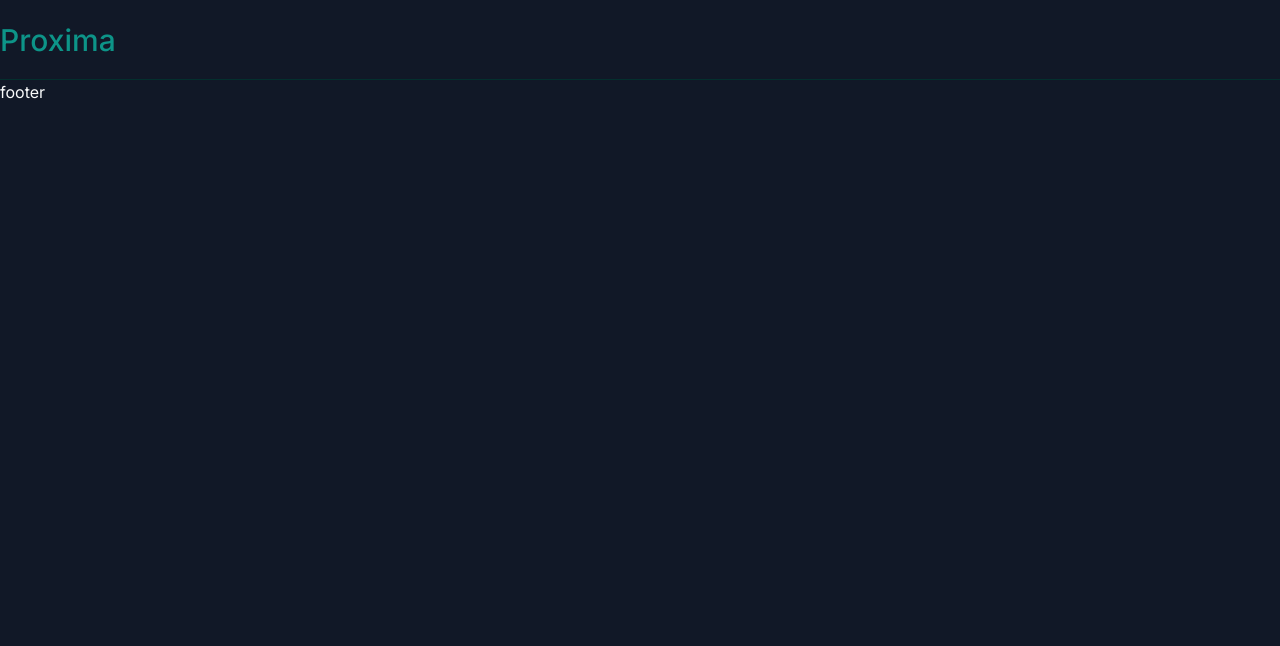
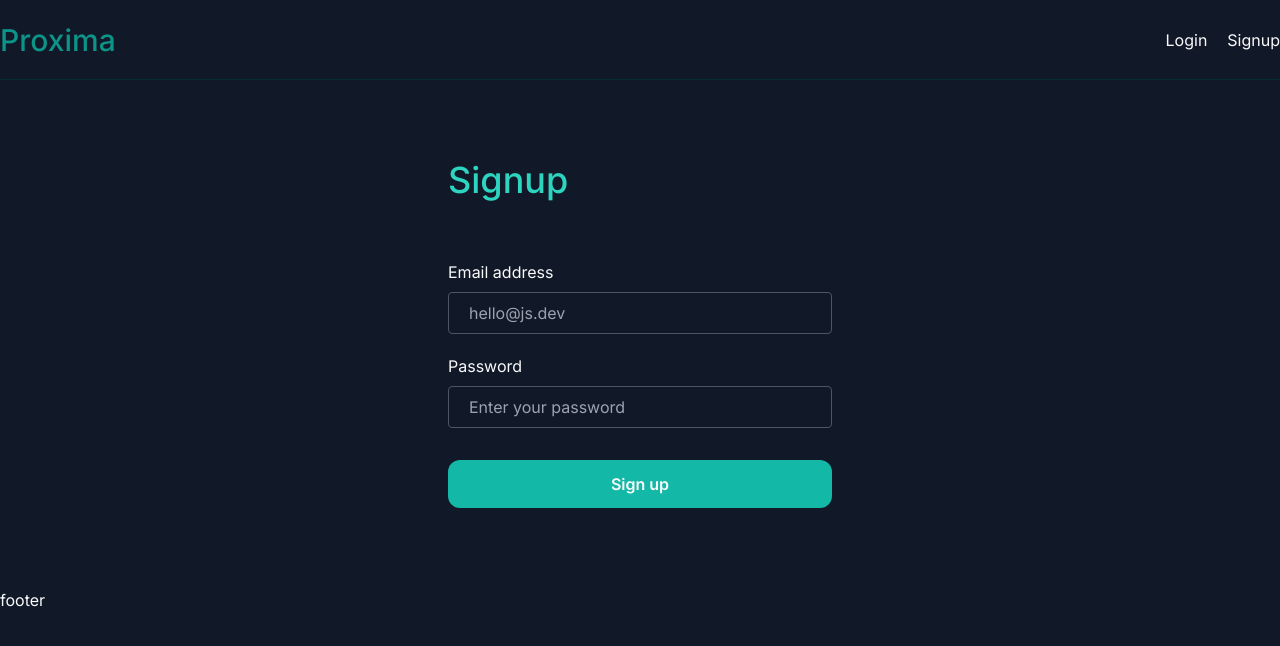
Before and after one commit to Hossain-A1/poxima-client, a React (Create React App) app in the folder frontend/: page /signup in a window 1280 px wide. Before the commit this address had no page. Shown: the top 646 px of the page. Built offline with nearby package versions, Linux system fonts and the light colour scheme.

Commit message:
Auth context added

```diff
--- a/frontend/src/App.js
+++ b/frontend/src/App.js
@@ -3,6 +3,8 @@
 import Footer from "./components/Footer";
 
 import Home from "./pages/Home";
+import Login from "./pages/Login";
+import Signup from "./pages/Signup";
 
 const App = () => {
   return (
@@ -10,6 +12,8 @@
       <Navbar />
       <Routes>
         <Route path="/" element={<Home />} />
+        <Route path="/login" element={<Login />} />
+        <Route path="/signup" element={<Signup />} />
       </Routes>
       <Footer />
     </div>
--- a/frontend/src/components/Navbar.js
+++ b/frontend/src/components/Navbar.js
@@ -1,12 +1,23 @@
-import React from 'react'
-import { Link } from 'react-router-dom';
+import React from "react";
+import { Link } from "react-router-dom";
 
 const Navbar = () => {
   return (
-    <nav className='navber container mx-auto h-20 flex items-center justify-between border-b border-teal-950'>
-      <Link to='/' className='logo text-3xl font-medium text-teal-600'>Proxima </Link>
-    </nav>
-  )
-}
+    <div className="navber container mx-auto h-20 flex items-center justify-between border-b border-teal-950">
+      <Link to="/" className="logo text-3xl font-medium text-teal-600">
+        Proxima{" "}
+      </Link>
 
-export default Navbar
+      <nav className="flex gap-5">
+        <Link to="/login" className="hover:text-teal-500 duration-300">
+          Login
+        </Link>
+        <Link to="/signup" className="hover:text-teal-500 duration-300">
+          Signup
+        </Link>
+      </nav>
+    </div>
+  );
+};
+
+export default Navbar;
--- a/frontend/src/components/ProjectFashion.js
+++ b/frontend/src/components/ProjectFashion.js
@@ -1,8 +1,18 @@
+import { useState } from "react";
 import { useProjectsContext } from "../hooks/useProjectsContext";
 import { currencyFormatter } from "../utils/currencyFormatter";
 import moment from "moment";
+import ProjectForm from "./ProjectForm";
 
 const ProjectFashion = ({ project }) => {
+  const [isModal, setIsModal] = useState(false)
+  const [isOverlay, setIsOverlay] = useState(false)
+
+
+
+
+
+
   const { dispatch } = useProjectsContext();
 
   const handleDelete = async () => {
@@ -12,6 +22,7 @@
         method: "DELETE",
       }
     );
+
     const data = await res.json();
 
     if (res.ok) {
@@ -19,6 +30,16 @@
     }
   };
 
+  const handleUpdate = ()=>{
+    setIsModal(true)
+    setIsOverlay(true)
+
+  }
+
+  const handleOverlay = ()=>{
+    setIsModal(false)
+    setIsOverlay(false)
+  }
   return (
     <div className="project bg-gray-800 p-5 rounded-xl shadow-xl border border-teal-900/60 flex flex-col gap-5 xl:w-[30rem] lg:w-[20rem]">
       <div className="top">
@@ -46,8 +67,10 @@
           </span>
         </div>
       </div>
+
+
       <div className="bottom flex justify-between">
-        <button className="bg-teal-500 text-gray-900 py-2 px-5 rounded-sm shadow-xl hover:bg-teal-600 duration-300">
+        <button onClick={handleUpdate} className="bg-teal-500 text-gray-900 py-2 px-5 rounded-sm shadow-xl hover:bg-teal-600 duration-300">
           Update
         </button>
         <button
@@ -57,6 +80,16 @@
           Delete
         </button>
       </div>
+       {/* ---------OVERLAY-------------- */}
+      <div onClick={handleOverlay} className={`overlay fixed z-[1] h-screen w-screen bg-gray-950/10 backdrop-blur-sm top-0 left-0 right-0 bottom-0 ${isOverlay ? "" : "hidden"}`}></div>
+
+
+      {/*---------MODAL--------------*/}
+      <div className={`update-modal w-[30rem] lg:h-[100vh] fixed top-1/2 left-1/2 -translate-x-1/2 -translate-y-1/2 bg-gray-800 p-10 rounded-xl shadow-xl border border-teal-800 z-[2] ${isModal ? "" : 'hidden'}`}>
+        <h1 className=" lg:mb-5 lg:text-3xl text-4xl font-medium text-teal-400 mb-10 ">Update project</h1>
+        <ProjectForm project={project} setIsModal={setIsModal} setIsOverlay={setIsOverlay}/>
+      </div>
+
     </div>
   );
 };
--- /dev/null
+++ b/frontend/src/context/AuthContext.js
@@ -0,0 +1,32 @@
+import { createContext, useReducer } from "react";
+const initialState = {
+  user: null,
+};
+
+export const AuthReducer = (state = initialState, action) => {
+  switch (action.type) {
+    case "LOGIN":
+      return {
+        ...state,
+        user: action.payload,
+      };
+    case "LOGOUT":
+      return {
+        ...state,
+        user: null,
+      };
+    default:
+      return state;
+  }
+};
+
+export const AuthContext = createContext();
+export const AuthContextProvider = ({ children }) => {
+  const [state, dispatch] = useReducer(AuthReducer, initialState);
+
+
+
+
+
+  return <AuthContext.Provider value={{...state, dispatch}}>{children}</AuthContext.Provider>;
+};
--- a/frontend/src/context/ProjectContext.js
+++ b/frontend/src/context/ProjectContext.js
@@ -1,5 +1,4 @@
 import { createContext, useReducer } from "react";
-export const ProjectContext = createContext();
 
 const initialState = {
   projects: [],
@@ -17,16 +16,31 @@
         ...state,
         projects: [action.payload, ...state.projects],
       };
-      case 'DELETE_PROJECT':
-        return {
-          ...state,
-          projects: state.projects.filter((project)=> project._id !== action.payload._id)
-        }
-           default:
+    case "DELETE_PROJECT":
+      return {
+        ...state,
+        projects: state.projects.filter(
+          (project) => project._id !== action.payload._id
+        ),
+      };
+    case "UPDATE_PROJECT":
+      const [existingProject] = state.projects.filter(
+        (project) => project._id === action.payload._id
+      );
+      return {
+        ...state,
+        projects: [
+          action.payload,
+          ...state.projects.filter(
+            (project) => project._id !== existingProject._id
+          ),
+        ],
+      };
+    default:
       return state;
   }
 };
-
+export const ProjectContext = createContext();
 export const ProjectContextProvider = ({ children }) => {
   const [state = initialState, dispatch] = useReducer(
     projectsReducer,
--- /dev/null
+++ b/frontend/src/hooks/useAuthContext.js
@@ -0,0 +1,11 @@
+import { useContext } from "react";
+
+import { AuthContext } from "../context/AuthContext";
+
+export const useAuthContext = () => {
+  const context = useContext(AuthContext);
+
+  if (!context) {
+    throw new Error("You must call inside a AuthContextProvider");
+  }
+};
--- a/frontend/src/index.js
+++ b/frontend/src/index.js
@@ -4,13 +4,16 @@
 import App from "./App";
 import { BrowserRouter } from "react-router-dom";
 import { ProjectContextProvider } from "./context/ProjectContext";
+import { AuthContextProvider } from "./context/AuthContext";
 
 const root = ReactDOM.createRoot(document.getElementById("root"));
 root.render(
   <React.StrictMode>
     <BrowserRouter>
       <ProjectContextProvider>
-        <App />
+        <AuthContextProvider>
+          <App />
+        </AuthContextProvider>
       </ProjectContextProvider>
     </BrowserRouter>
   </React.StrictMode>
--- /dev/null
+++ b/frontend/src/pages/Login.js
@@ -0,0 +1,38 @@
+import { useState } from "react";
+
+const Login = () => {
+  const [email, setEmail] = useState("");
+  const [password, setPassword] = useState("");
+
+  return (
+    <form className="login-form flex flex-col gap-5 py-20 mx-auto max-w-sm">
+      <h2 className="text-4xl font-medium text-teal-400 mb-10">Login</h2>
+      <div className="form-control flex flex-col gap-2">
+        <label htmlFor="email" className="cursor-pointer hover:text-teal-400 duration-300">Email address</label>
+        <input
+        className="px-5 py-2 bg-transparent border border-gray-600 outline-none focus:border-teal-400 rounded duration-300 "
+          onChange={(e) => setEmail(e.target.value)}
+          type="email"
+          id="email"
+          placeholder="hello@js.dev"
+          value={email}
+        />
+      </div>
+      <div className="form-control flex flex-col gap-2">
+        <label htmlFor="password" className="cursor-pointer hover:text-teal-400 duration-300">Password</label>
+        <input
+        className="px-5 py-2 bg-transparent border border-gray-600 outline-none focus:border-teal-400 rounded duration-300 "
+          onChange={(e) => setPassword(e.target.value)}
+          type="password"
+          id="password"
+          placeholder="Enter your password"
+          value={password}
+        />
+      </div>
+    <button type="submit" className="bg-teal-500 text-gray-50 rounded-xl hover:bg-teal-600 duration-300 py-3 px-6 font-semibold mt-3">Log in</button>
+
+    </form>
+  );
+};
+
+export default Login;
--- /dev/null
+++ b/frontend/src/pages/Signup.js
@@ -0,0 +1,40 @@
+import { useState } from "react";
+
+
+const Signup = () => {
+  const [email, setEmail] = useState("");
+  const [password, setPassword] = useState("");
+
+  return (
+    <form className="signup-form flex flex-col gap-5 py-20 mx-auto max-w-sm">
+      <h2 className="text-4xl font-medium text-teal-400 mb-10">Signup</h2>
+      <div className="form-control flex flex-col gap-2">
+        <label htmlFor="email" className="cursor-pointer hover:text-teal-400 duration-300">Email address</label>
+        <input
+        className="px-5 py-2 bg-transparent border border-gray-600 outline-none focus:border-teal-400 rounded duration-300 "
+          onChange={(e) => setEmail(e.target.value)}
+          type="email"
+          id="email"
+          placeholder="hello@js.dev"
+          value={email}
+        />
+      </div>
+      <div className="form-control flex flex-col gap-2">
+        <label htmlFor="password" className="cursor-pointer hover:text-teal-400 duration-300">Password</label>
+        <input
+        className="px-5 py-2 bg-transparent border border-gray-600 outline-none focus:border-teal-400 rounded duration-300 "
+          onChange={(e) => setPassword(e.target.value)}
+          type="password"
+          id="password"
+          placeholder="Enter your password"
+          value={password}
+        />
+      </div>
+    <button type="submit" className="bg-teal-500 text-gray-50 rounded-xl hover:bg-teal-600 duration-300 py-3 px-6 font-semibold mt-3">Sign up</button>
+
+    </form>
+  );
+};
+
+
+export default Signup
```
Also changed, not shown: frontend/src/components/ProjectForm.js (+65 -22 lines).
